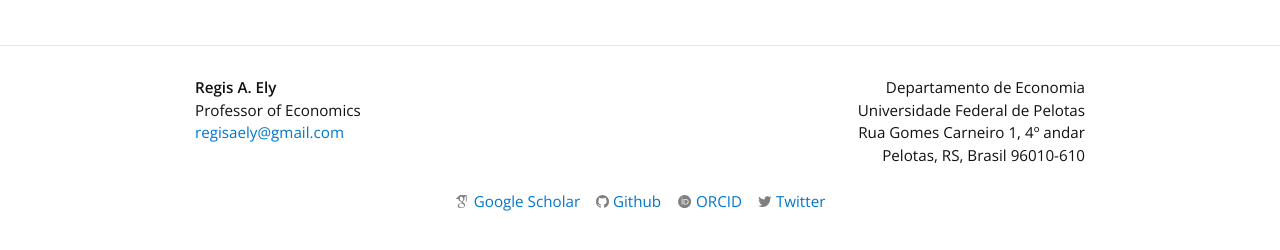
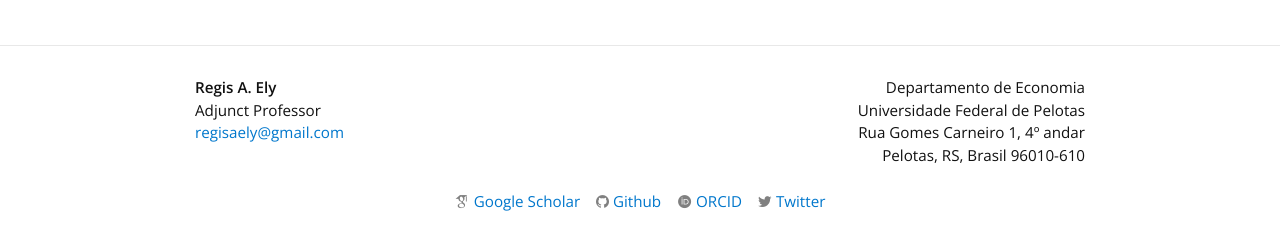
Before and after one commit to regisely/regisely.github.io, a Jekyll site: the page built from index.html, in a window 1280 px wide. Shown: the part 437-687 px from the top of the page. Built offline with Jekyll 4.4.1, drawn with Linux system fonts in a browser that asks for light colours; nearby versions of some CDN libraries; some web fonts are replaced.

Commit message:
Change footer

```diff
--- a/_config.yml
+++ b/_config.yml
@@ -16,7 +16,7 @@ markdown: kramdown
 
 # Other options
 permalink: blog/:year/:month/:title/
-jobtitle: "Professor of Economics"
+jobtitle: "Adjunct Professor"
 excerpt_separator: "<!--more-->"
 
 # SEO stuff
```
